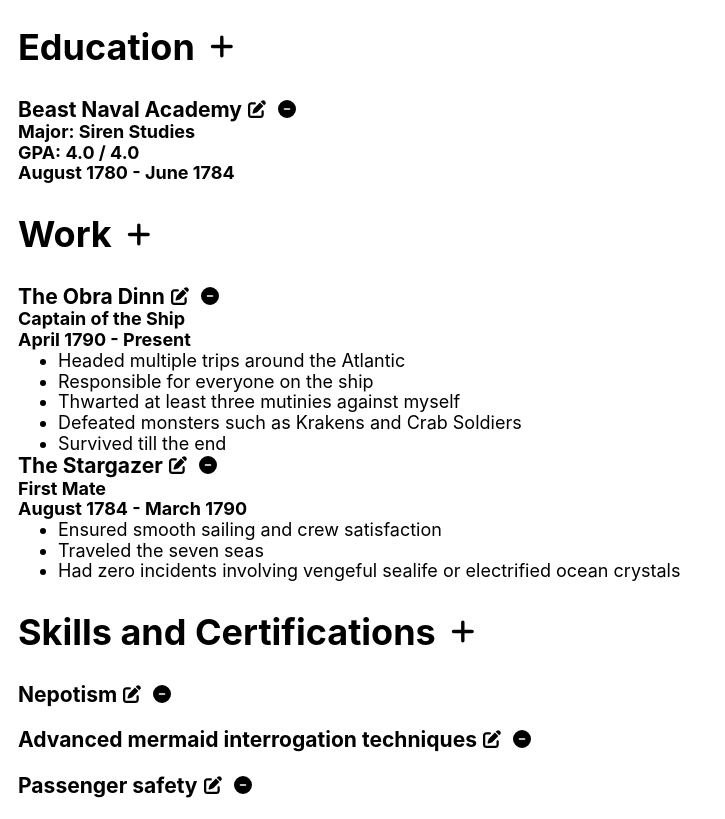
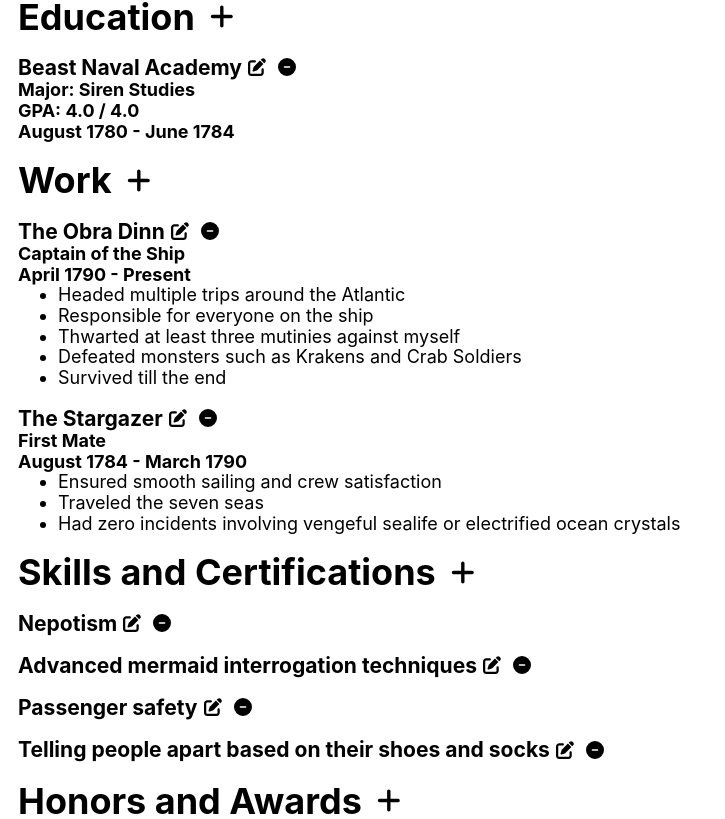
Before and after one commit to xsherryhe/cv-application, a React (Create React App) app: page / in a window 1280 px wide. Shown: the part 333-1152 px from the top of the page, without its empty margins (0-725 px from the left). Built offline with nearby package versions, Linux system fonts and the light colour scheme.

Commit message:
Adjusted spacing styling on entries and sections

```diff
--- a/src/styles/Main.css
+++ b/src/styles/Main.css
@@ -1,4 +1,7 @@
 main {
   text-align: start;
   padding: 1rem;
+  display: flex;
+  flex-direction: column;
+  gap: 1rem;
 }
--- a/src/styles/index.css
+++ b/src/styles/index.css
@@ -20,7 +20,7 @@
     monospace;
 }
 
-ul {
+h3, ul {
   margin: 0;
 }
 
--- a/src/styles/section.css
+++ b/src/styles/section.css
@@ -1,4 +1,11 @@
+section {
+  display: flex;
+  flex-direction: column;
+  gap: 1rem;
+}
+
 section h2 {
+  margin: 0;
   display: flex;
   align-items: center;
   gap: 0.5rem;
```
Also changed, not shown: NOTES.txt.
